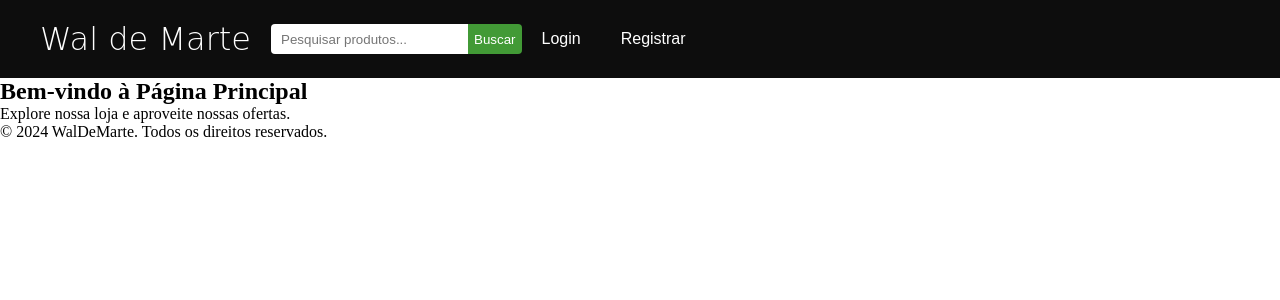
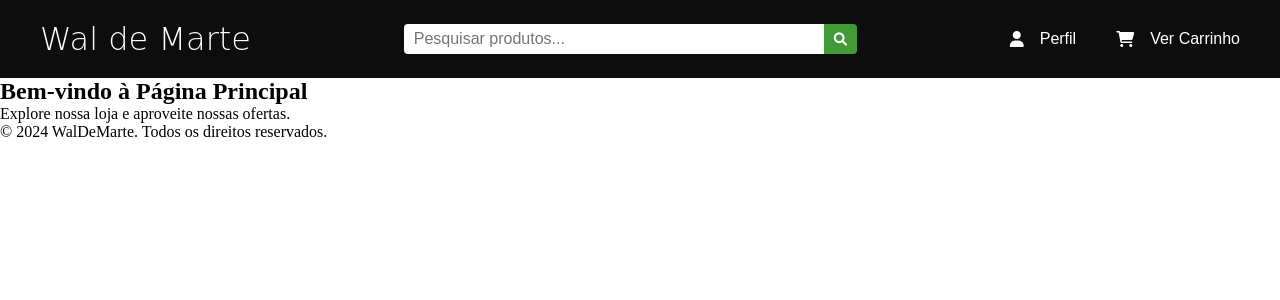
Before and after one commit to EduardaTuboy/Wal-de-Marte, a Django app: page / in a window 1280 px wide. Shown: the top 300 px of the page. Run offline with Django 5.2, Linux system fonts and the light colour scheme; data that the repository does not hold is empty; parts of the project's set-up code (start-up, migrations or seed data) failed here and were passed over; some web fonts are replaced.

Commit message:
Header ajustes

```diff
--- a/waldemarte/loja/static/css/header.css
+++ b/waldemarte/loja/static/css/header.css
@@ -24,6 +24,8 @@ header form input {
     outline: none;
     border: none;
     height: 20px;
+    width: 400px;
+    font-size: 16px;
 }
 
 header form button {
@@ -33,11 +35,14 @@ header form button {
     background-color: var(--cor-primaria);
     color: var(--cor-branco);
     cursor: pointer;
+    padding: 0 10px;
 }
 
 header nav {
     display: flex;
     flex-direction: row;
+    justify-content: space-between;
+    width: 100%;
 }
 
 header nav a {
@@ -67,6 +72,7 @@ header nav ul {
 
 header nav ul li {
     margin: 0 10px;
+    width: auto;
 }
 
 header nav ul a {
@@ -74,9 +80,12 @@ header nav ul a {
     color: var(--cor-branco);
     padding: 5px 10px;
     transition: background-color 0.3s;
+    border-radius: 4px;
+    display: flex;
+    align-items: center;
+    gap: 1rem;
 }
 
 header nav ul a:hover {
     background-color: var(--cor-secundaria);
-    border-radius: 4px;
 }
--- a/waldemarte/loja/templates/base.html
+++ b/waldemarte/loja/templates/base.html
@@ -9,6 +9,9 @@
     <link rel="stylesheet" href="{% static 'css/style.css' %}">
     <link rel="stylesheet" href="{% static 'css/header.css' %}">
 
+    <link rel="stylesheet" href="https://cdnjs.cloudflare.com/ajax/libs/font-awesome/6.0.0-beta3/css/all.min.css">
+
+
 </head>
 <body>
     <header>
@@ -18,19 +21,21 @@
             </a>
             <form action="{% url 'index' %}" method="get" class="search-bar">
                 <input type="text" name="query" placeholder="Pesquisar produtos..." required>
-                <button type="submit">Buscar</button>
+                <button type="submit">
+                    <i class="fas fa-search"></i> <!-- Search icon -->
+                </button>
             </form>
             <ul>
-                {% if user.is_authenticated %}
+                {% if user %}
                 <!-- Exibe se o usuário está logado -->
-                <li><a href="">Perfil</a></li>
-                <li><a href="">Ver Carrinho</a></li>
+                <li><a href=""><i class="fas fa-user"></i> Perfil</a></li>
+                <li><a href=""><i class="fas fa-shopping-cart"></i> Ver Carrinho</a></li>
                 {% else %}
                     <!-- Exibe se o usuário não está logado -->
                     <li><a href="{% url 'login' %}">Login</a></li>
                     <li><a href="{% url 'register' %}">Registrar</a></li>
                 {% endif %}
-                </ul>
+            </ul>
 
         </nav>
     </header>
--- a/waldemarte/loja/views.py
+++ b/waldemarte/loja/views.py
@@ -30,6 +30,7 @@ def index(request):
         "query": query  # Passa o termo de busca para reutilizar no template
     }
     return render(request, "index.html", context)
+
 def login(request):
     if request.method == "POST":
         email = request.POST["email"]
@@ -37,7 +38,6 @@ def login(request):
 
         # Autenticacao feita, nao se ao certo qq precisa p login
         user = Comprador.authenticate(email, senha)
-        # user = {} # usuario dummy
 
         if user is not None:
             #login(request, user)
```
Also changed, not shown: 1 other file.
